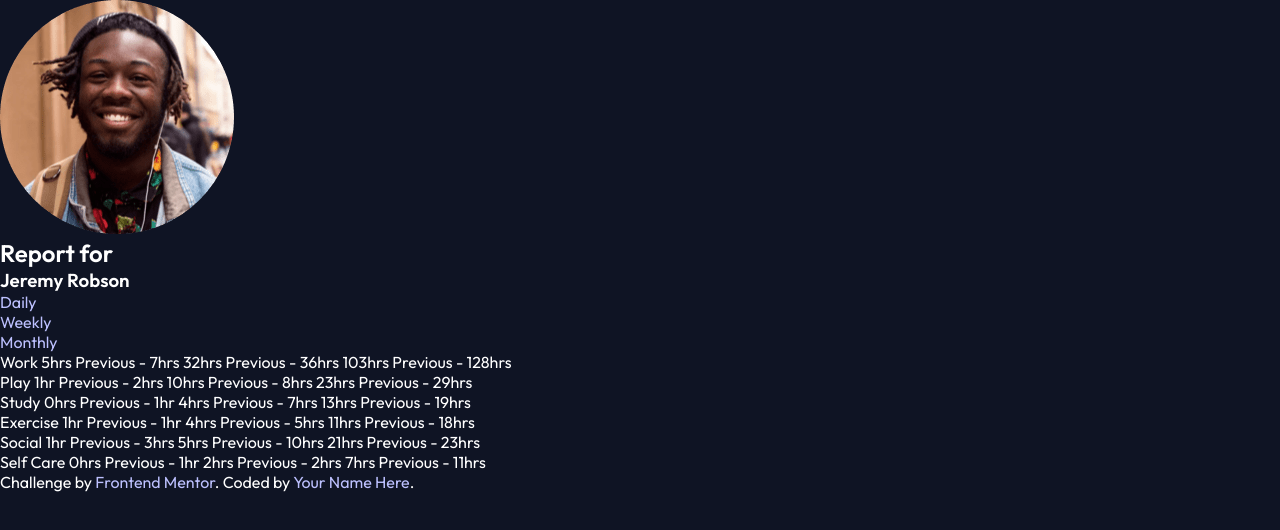
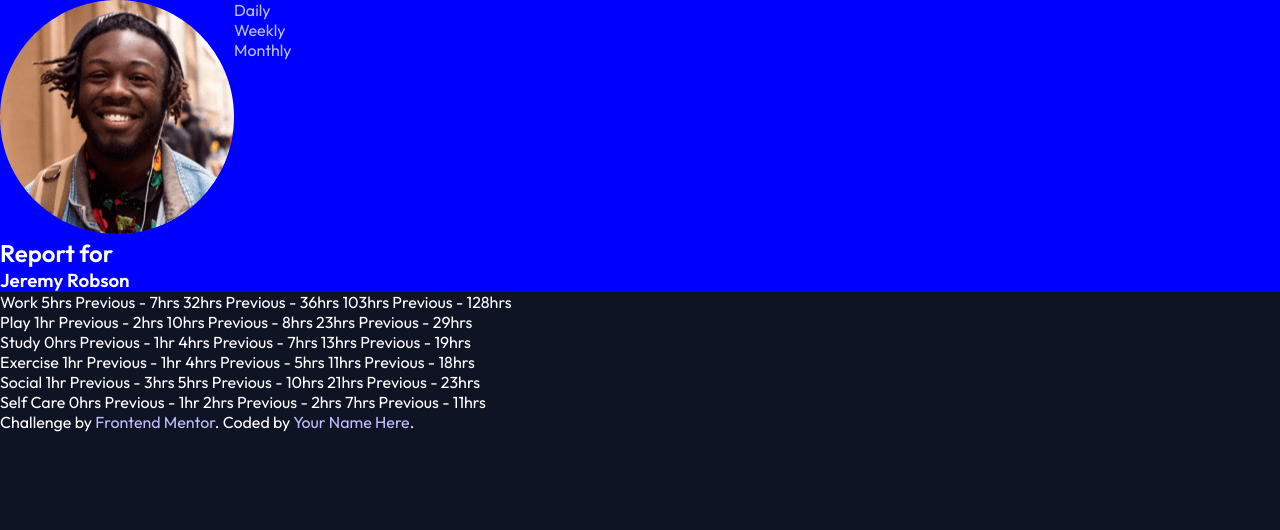
Before and after one commit to Magnic0/time-tracking-dashboard, a plain HTML site: page index.html in a window 1280 px wide. Drawn offline with Linux system fonts and the light colour scheme.

Commit message:
Dist: changed compiled files directory

```diff
--- a/dist/css/styles.css
+++ b/dist/css/styles.css
@@ -21,4 +21,9 @@ html li, html a {
 html li:hover, html a:hover {
   color: white;
   cursor: pointer;
+}
+
+header {
+  display: flex;
+  background-color: blue;
 }/*# sourceMappingURL=styles.css.map */
--- a/dist/styles.css
+++ /dev/null
@@ -1,30 +0,0 @@
-html {
-  background-color: #0f1424;
-  font-family: 'Outfit', sans-serif;
-  color: white;
-  margin: 0;
-  padding: 0;
-  -webkit-box-sizing: border-box;
-          box-sizing: border-box;
-}
-
-html body, html section, html div, html ul, html li, html a, html h1, html h2, html h3, html h4, html p, html nav, html img {
-  margin: 0;
-  padding: 0;
-  list-style: none;
-  color: white;
-  text-decoration: none;
-  cursor: default;
-  -webkit-transition: 125ms;
-  transition: 125ms;
-}
-
-html li, html a {
-  color: #bdc1ff;
-}
-
-html li:hover, html a:hover {
-  color: white;
-  cursor: pointer;
-}
-/*# sourceMappingURL=styles.css.map */
--- a/index.html
+++ b/index.html
@@ -12,7 +12,7 @@
   <link href="https://fonts.googleapis.com/css2?family=Outfit:wght@300;400;600&display=swap" rel="stylesheet">
 
   <!--Styles-->
-  <link rel="stylesheet" href="./dist/styles.css">
+  <link rel="stylesheet" href="./dist/css/styles.css">
 
   <title>Frontend Mentor | Time tracking dashboard</title>
 </head>
```
Also changed, not shown: 2 other files.
